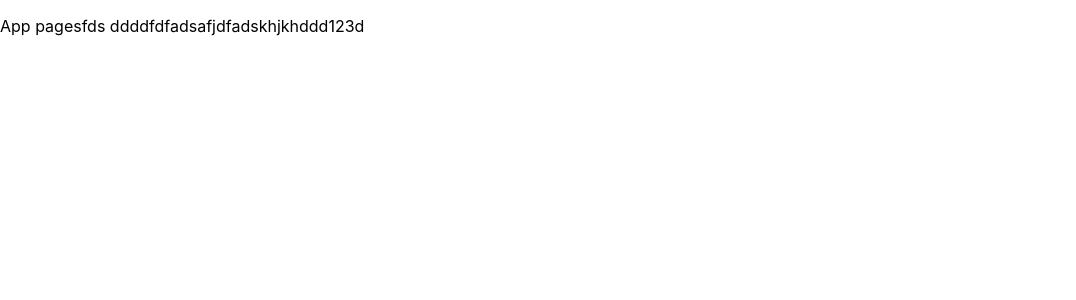
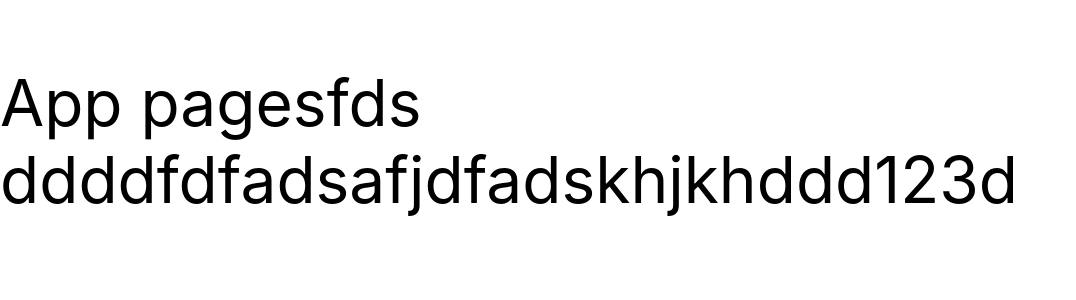
Before and after one commit to ken01888/kcminc, a React (Create React App) app: page / in a window 1280 px wide. Shown: the top 300 px of the page, without its empty margins (0-1076 px from the left). Built offline with nearby package versions, Linux system fonts and the light colour scheme.

Commit message:
new commit

```diff
--- a/src/App.tsx
+++ b/src/App.tsx
@@ -4,7 +4,7 @@ import * as React from 'react';
 const App = () => {
   return(
 
-    <p >App pagesfds ddddfdfadsafjdfadskhjkhddd123d</p>
+    <p style={{fontSize:'4rem'}} >App pagesfds ddddfdfadsafjdfadskhjkhddd123d</p>
   )
 }
 
```
